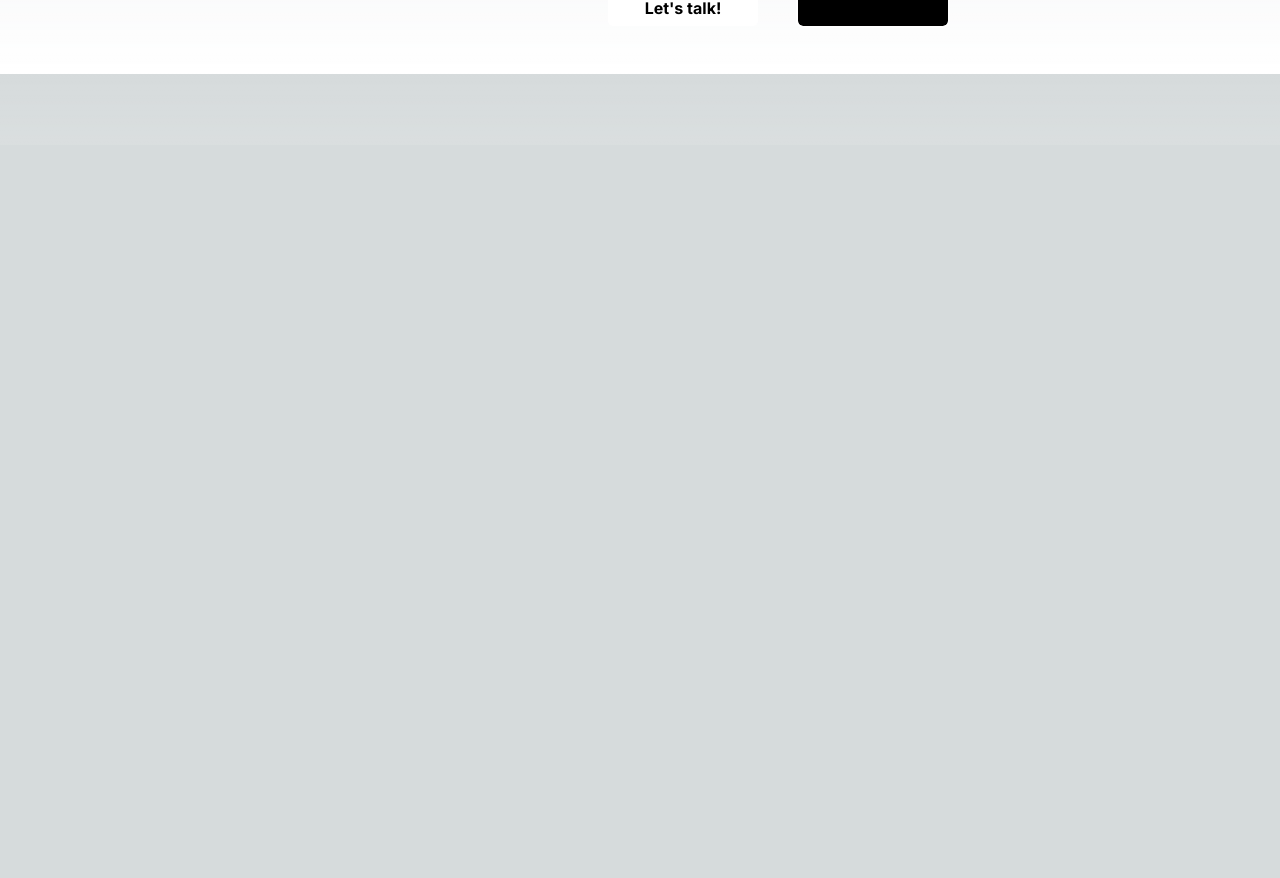
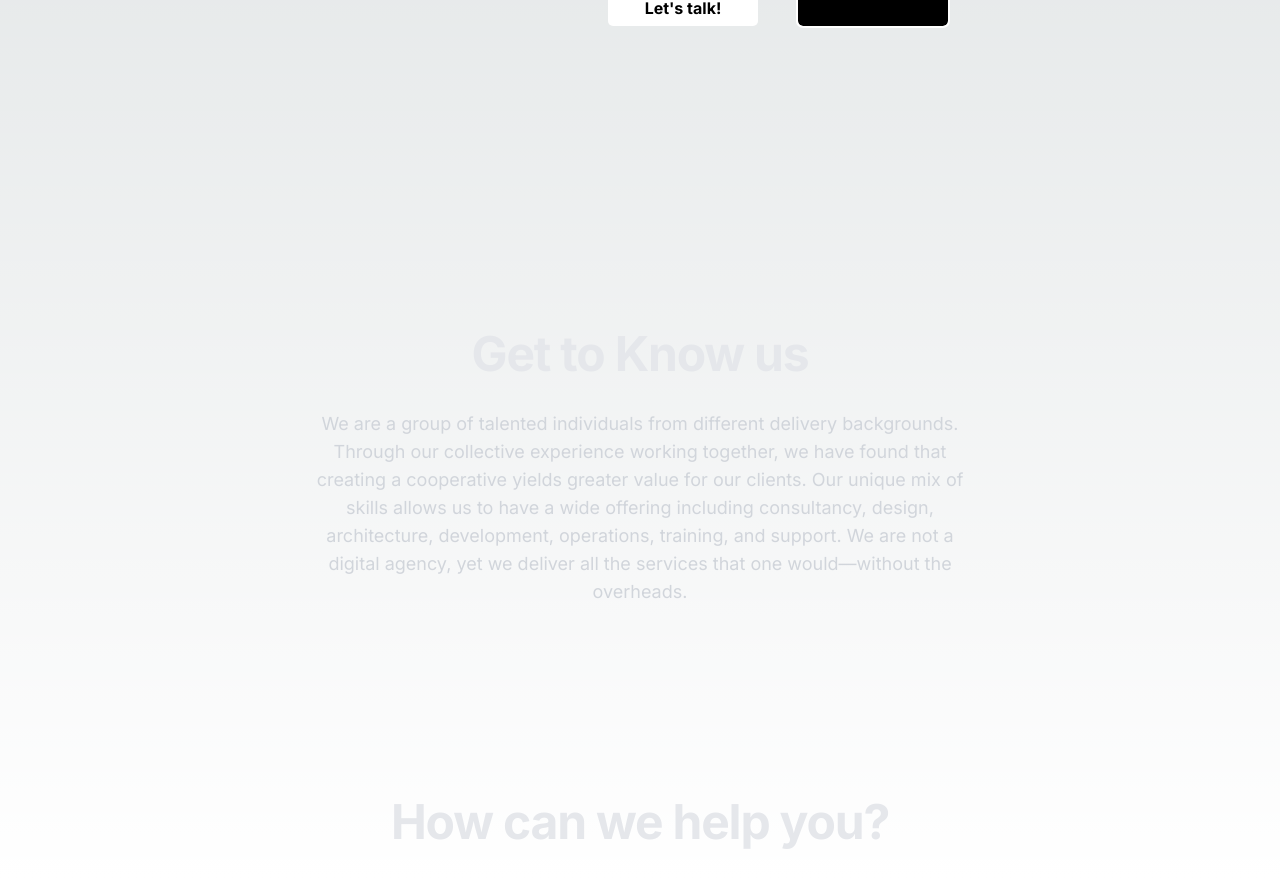
Before and after one commit to hrshh200/DevSphere, a Next.js app: page / in a window 1280 px wide. Shown: the part 655-1533 px from the top of the page. Before the commit the page ends 800 px from the top, so only its background shows below. Built offline with nearby package versions, Linux system fonts and the light colour scheme.

Commit message:
Updated Home

```diff
--- /dev/null
+++ b/app/components/Aboutus/Aboutus.module.css
@@ -0,0 +1,27 @@
+.displayAboutus {
+    display: flex;
+    flex-direction: column;
+    align-items: center;
+    gap: 2em;
+}
+
+.displayAboutus h1 {
+    margin-top: 4em;
+    text-align: center;
+    font-size: 3rem;
+    line-height: 1;
+    --tw-text-opacity: 1;
+    color: rgb(229 231 235 / var(--tw-text-opacity));
+    letter-spacing: -.025em;
+    font-weight: 700;
+}
+
+.displayAboutus p {
+    text-align: center;
+    max-width: 42rem;
+    margin-bottom: 0;
+    --tw-text-opacity: 1;
+    color: rgb(209 213 219 / var(--tw-text-opacity));
+    line-height: 1.75rem;
+    font-size: 1.125rem;
+}
--- /dev/null
+++ b/app/components/Aboutus/Aboutus.tsx
@@ -0,0 +1,23 @@
+
+import React from "react";
+import styles from "./Aboutus.module.css";
+
+
+const AboutUs = () => {
+    return (
+        <div>
+            <div className={styles.displayAboutus}>
+                <h1>Get to Know us</h1>
+                <p >We are a group of talented individuals from different delivery backgrounds. Through our collective experience working together, we have found that creating a cooperative yields greater value for our clients.
+                    Our unique mix of skills allows us to have a wide offering including consultancy, design, architecture, development, operations, training, and support. We are not a digital agency, yet we deliver all the services that one would—without the overheads.</p>
+            </div>
+            <div className={styles.displayAboutus}>
+            <h1>How can we help you?</h1>
+                <div>
+                </div>
+            </div>
+        </div>
+    );
+}
+
+export default AboutUs;
--- a/app/components/Home/Home.module.css
+++ b/app/components/Home/Home.module.css
@@ -1,6 +1,7 @@
 .homeStyle {
     display: flex;
     flex-direction: column;
+    margin-bottom: 4em;
 }
 
 .mainText {
--- a/app/components/Home/Home.tsx
+++ b/app/components/Home/Home.tsx
@@ -1,5 +1,6 @@
 import styles from "./Home.module.css";
 import Dashboard from "../Dashboard/Dashboard";
+import AboutUs from "../Aboutus/Aboutus";
 
 const HomeComponent = () => {
     return (
@@ -42,6 +43,7 @@ const HomeComponent = () => {
                     </div>
                 </div>
             </div>
+            <AboutUs />
         </div>
     );
 };
```
Also changed, not shown: package.json (+7 -7 lines), 1 other file (tests, documents, lock files or other folders).
